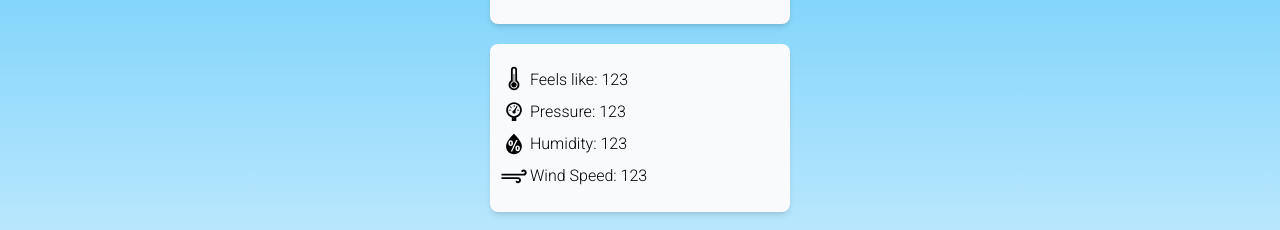
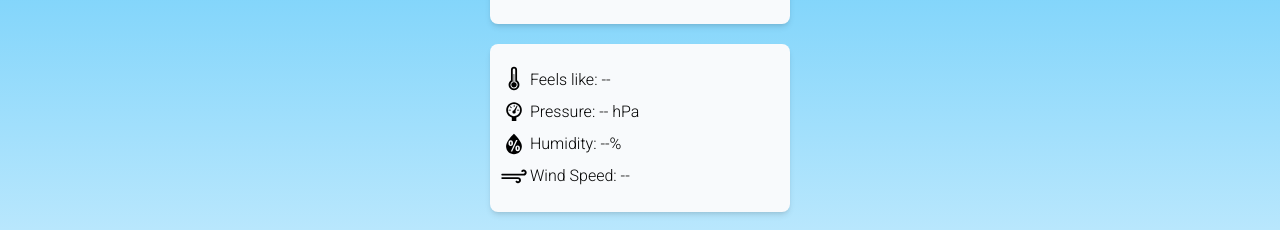
Before and after one commit to ednanf/Weather-Tailwind, a React (Vite) app: page / in a window 1280 px wide. Shown: the part 328-558 px from the top of the page. Built offline with nearby package versions, Linux system fonts and the light colour scheme; no server answers.

Commit message:
Add DetailsWidget functionality

```diff
--- a/src/App.jsx
+++ b/src/App.jsx
@@ -8,10 +8,11 @@ import SearchBar from './components/SearchBar';
 // API KEY
 import { WEATHER_KEY } from './support/KEY';
 
-// TODO: make C or F option and pass it along to the components
+// TODO: make C or F option and pass it along to the widgets
 // TODO: make API field component and remove my own key
 
 function App() {
+	// Used to set coordinates *and* pass the city name - weather API is wrong sometimes
 	const [coordinates, setCoordinates] = useState({
 		lat: null,
 		lon: null,
@@ -70,7 +71,7 @@ function App() {
 		fetchData();
 	}, [coordinates]);
 
-	// Receives latitude and longitude from the search query
+	// Receives latitude and longitude from the search query (from handleChange)
 	function handleSearch(searchData) {
 		setCoordinates({
 			lat: searchData.lat,
@@ -89,7 +90,7 @@ function App() {
 					weatherData={currentWeatherData}
 					location={coordinates.city}
 				/>
-				<DetailsWidget />
+				<DetailsWidget weatherData={currentWeatherData} />
 				<div className="flex space-x-2 justify-center">
 					<NextDayCard />
 					<NextDayCard />
--- a/src/components/DetailsWidget.jsx
+++ b/src/components/DetailsWidget.jsx
@@ -5,25 +5,28 @@ import {
 	WiStrongWind,
 } from 'react-icons/wi';
 
-function DetailsWidget() {
+function DetailsWidget({ weatherData }) {
 	return (
 		<div className="w-[300px] h-auto py-5 px-2 flex rounded-lg bg-slate-50 shadow-md mb-5">
 			<div className="font-roboto font-light flex flex-col">
 				<p className="flex items-center">
 					<WiThermometer className="text-[2rem] font-black items-center justify-center " />
-					Feels like: 123
+					Feels like:{' '}
+					{!weatherData.main.feels_like ? '--' : weatherData.main.feels_like}
 				</p>
 				<p className="flex items-center justien">
 					<WiBarometer className="text-[2rem] font-black items-center justify-center " />
-					Pressure: 123
+					Pressure:{' '}
+					{!weatherData.main.pressure ? '--' : weatherData.main.pressure} hPa
 				</p>
 				<p className="flex items-center">
 					<WiHumidity className="text-[2rem] font-black items-center justify-center " />
-					Humidity: 123
+					Humidity:{' '}
+					{!weatherData.main.humidity ? '--' : weatherData.main.humidity}%
 				</p>
 				<p className="flex items-center">
 					<WiStrongWind className="text-[2rem] font-black items-center justify-center " />
-					Wind Speed: 123
+					Wind Speed: {!weatherData.wind.speed ? '--' : weatherData.wind.speed}
 				</p>
 			</div>
 		</div>
--- a/src/components/SearchBar.jsx
+++ b/src/components/SearchBar.jsx
@@ -6,7 +6,8 @@ import { GEO_API_URL, geoAPIOptions } from '../support/SearchAPI';
 const Search = ({ onSearchChange }) => {
 	const [search, setSearch] = useState(null);
 
-	// Generate the content to be loaded in the search list
+	// TODO: fix repeated results coming from the API
+	// Generate the content to be loaded in the search list and to be set in an object
 	const loadOptions = (inputValue) => {
 		return fetch(`${GEO_API_URL}namePrefix=${inputValue}`, geoAPIOptions)
 			.then((response) => response.json())
```
